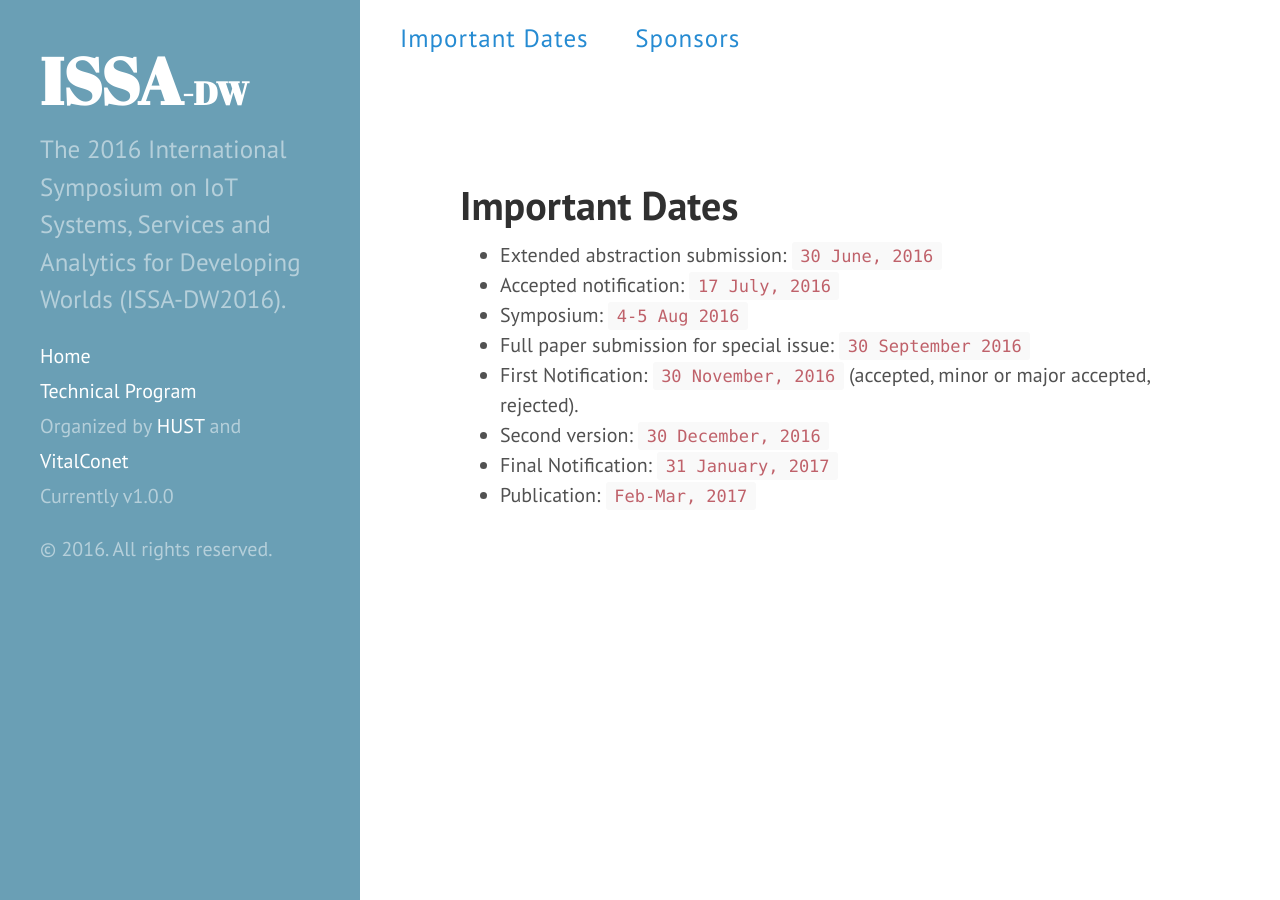
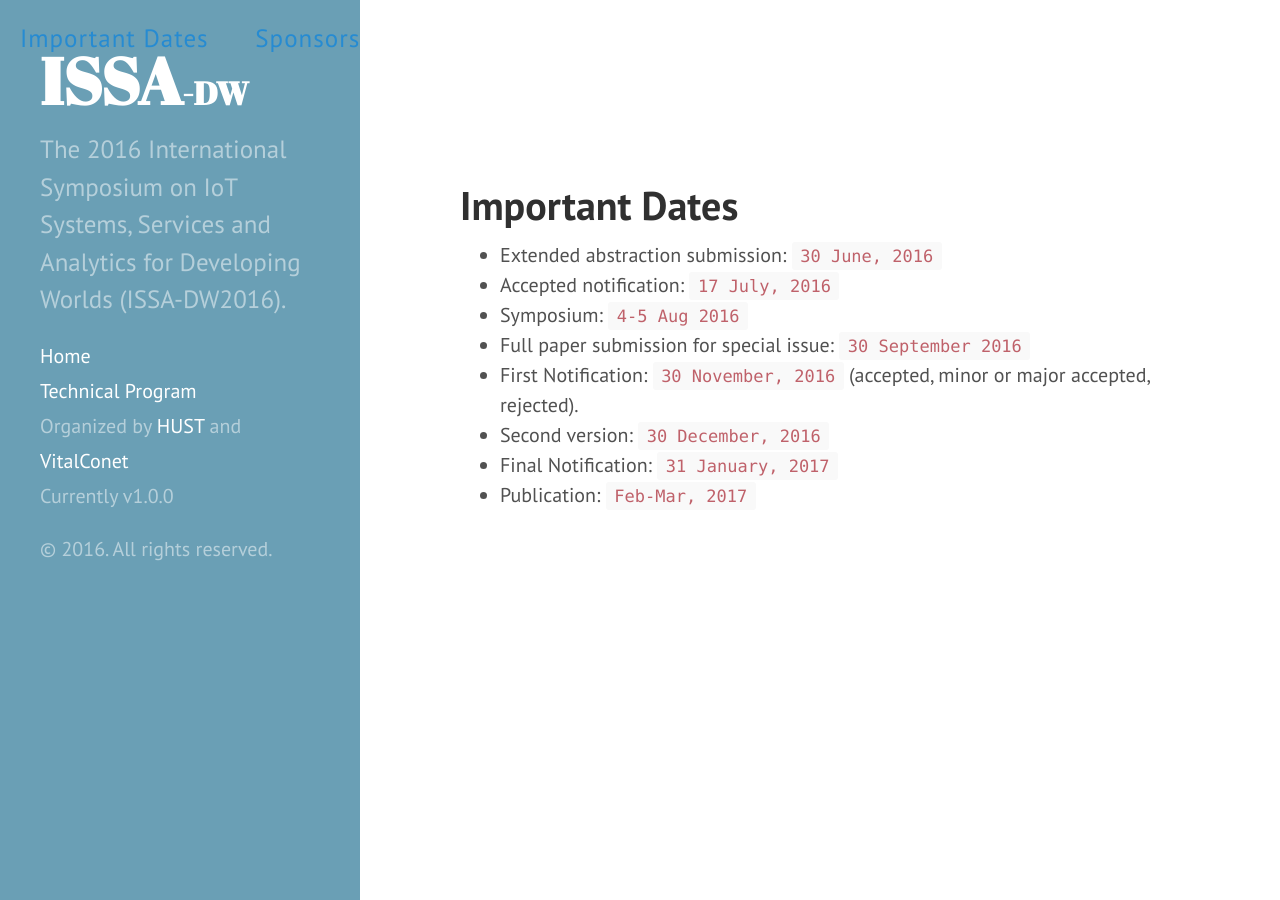
Before and after one commit to issadw/issadw.github.io, a Jekyll site: the page built from important_dates.md, in a window 1280 px wide. Built offline with Jekyll 4.4.1, drawn with Linux system fonts in a browser that asks for light colours.

Commit message:
Customize Top panel

```diff
--- a/public/css/hyde.css
+++ b/public/css/hyde.css
@@ -257,7 +257,7 @@ a.sidebar-nav-item:focus {
 .top .masthead nav {
   /* float: right; */
   position: fixed;
-  left: 19rem;
+  left: 100;
   margin-right: 40px; // @TODO: Vertically middle align
   margin-left: 40px;
   font-size: 25px;
```
